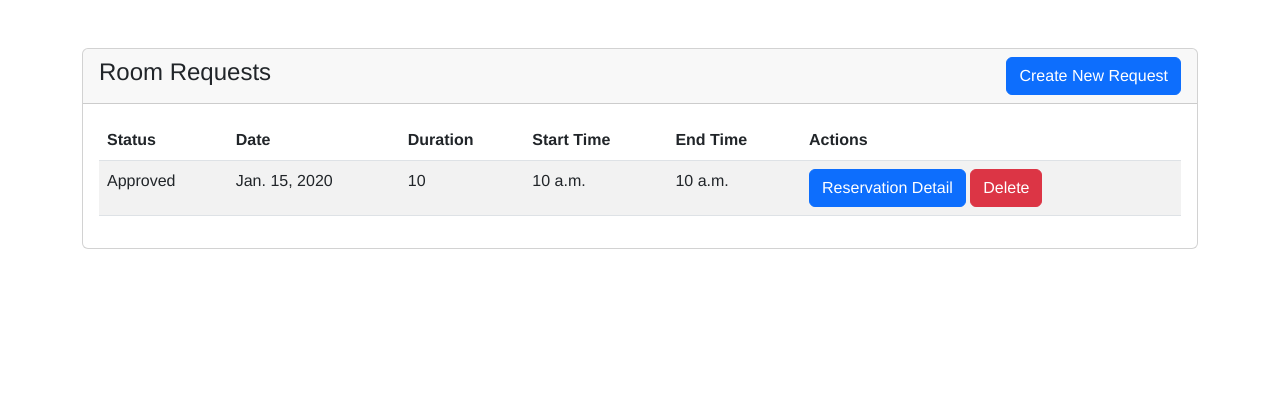
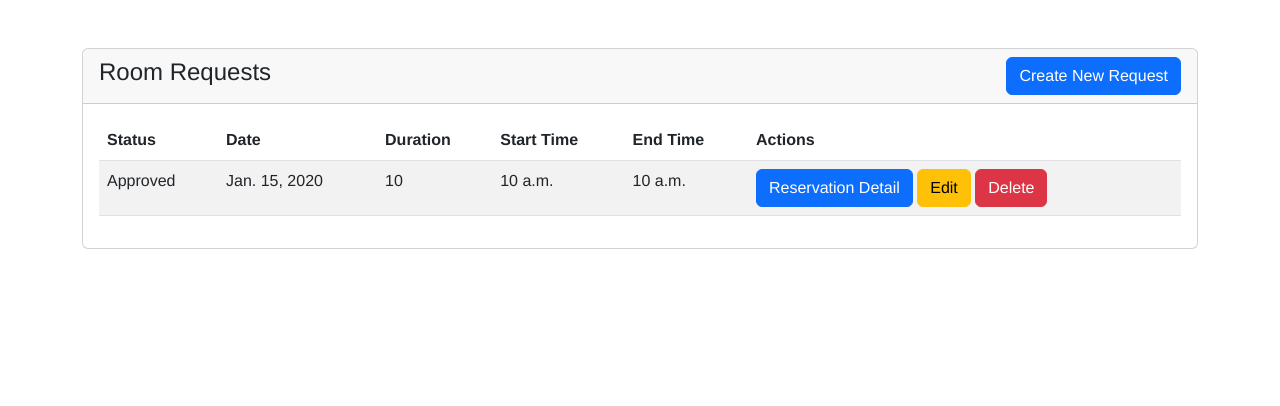
Before and after one commit to aghs8055/room-master, a Django app: page /rooms/requests/ in a window 1280 px wide. Shown: the part 56-462 px from the top of the page. Run offline with Django 4.2, Linux system fonts and the light colour scheme; a user stored in the database is signed in; tables that the repository leaves empty hold one stand-in row (values such as "Sample post"); some libraries are stand-ins or nearby versions.

Commit message:
Edit button added to room and request list pages.

```diff
--- a/templates/rooms/request_list.html
+++ b/templates/rooms/request_list.html
@@ -37,6 +37,7 @@
                             <td>
                                 {% if room_request.reservation %}<a href="#" class="btn btn-primary">Reservation Detail</a>{% endif %}
                                 {% if request.user == room_request.user %}
+                                    <a href="{% url 'rooms:request_edit' room_request.id %}" class="btn btn-warning">Edit</a>
                                     <form method="POST" action="{% url 'rooms:request_delete' room_request.id %}" style="display: inline;">
                                         {% csrf_token %}
                                         <button type="submit" class="btn btn-danger">Delete</button>
--- a/templates/rooms/room_list.html
+++ b/templates/rooms/room_list.html
@@ -30,6 +30,7 @@
                             <td>{{ room.capacity }}</td>
                             {% if request.user.user_type != 'user' %}
                                 <td>
+                                    <a href="{% url 'rooms:room_edit' room.id %}" class="btn btn-warning">Edit</a>
                                     <a href="/" class="btn btn-primary">Reservations</a>
                                     <form method="POST" action="{% url 'rooms:room_delete' room.id %}" style="display: inline;">
                                         {% csrf_token %}
```
